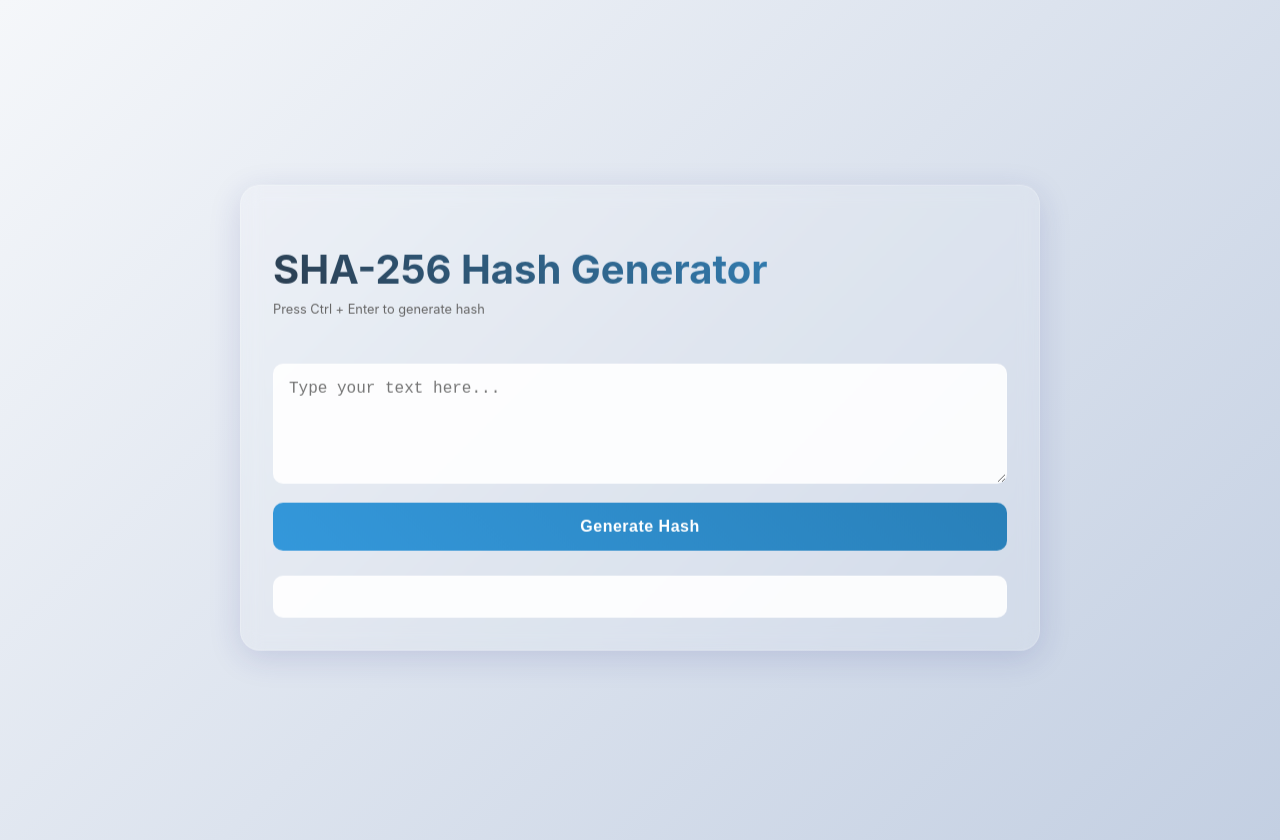
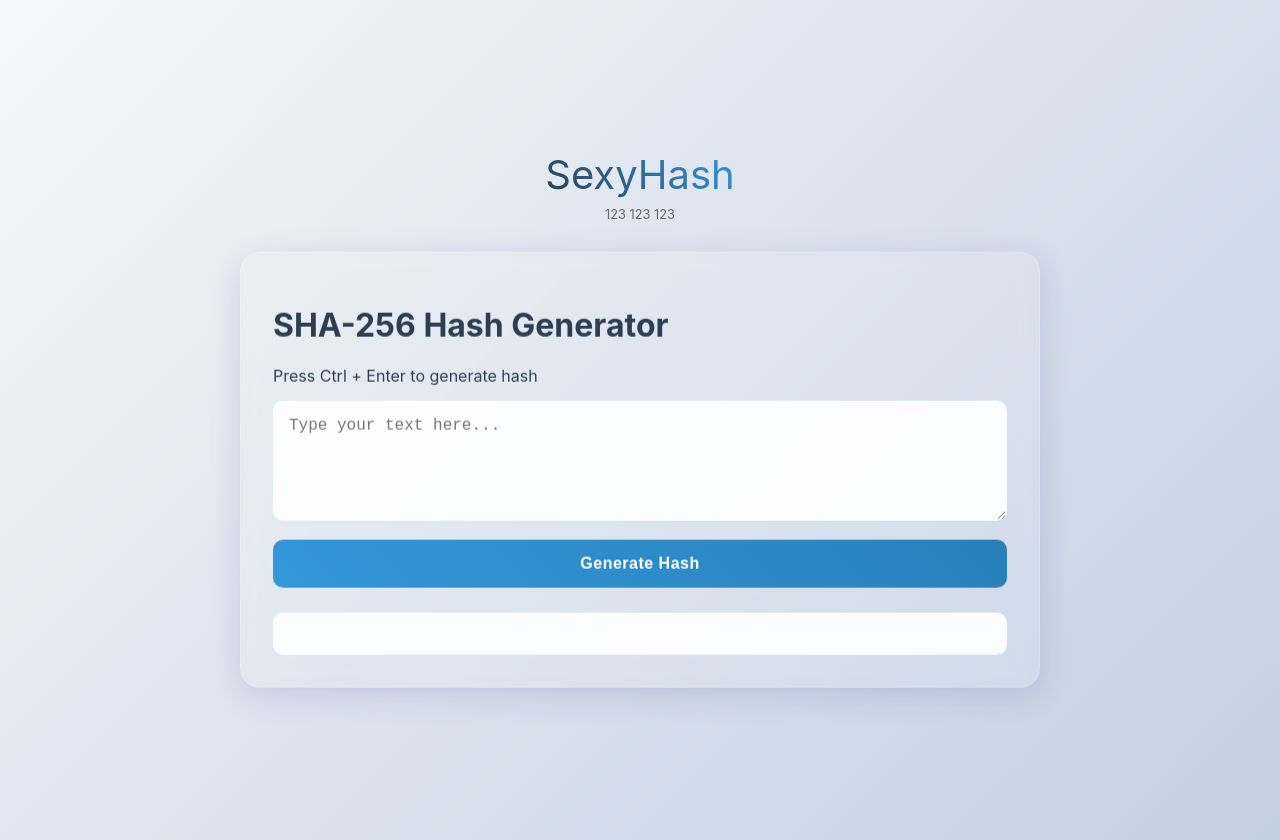
Before and after one commit to RogueZach/SexyHash, a plain HTML site: page main.html in a window 1280 px wide. Drawn offline with Linux system fonts and the light colour scheme.

Commit message:
added title

```diff
--- a/main.html
+++ b/main.html
@@ -25,7 +25,7 @@
       justify-content: center;
     }
 
-    h1 {
+    .main-title {
       font-size: 2.5rem;
       margin-bottom: 0.5rem;
       background: linear-gradient(45deg, #2c3e50, #3498db);
@@ -33,13 +33,14 @@
       background-clip: text;
       -webkit-text-fill-color: transparent;
       animation: fadeIn 1s ease-out;
+      text-align: center;
     }
 
-    .shortcut-hint {
+    .sub-text {
       font-size: 0.8rem;
       color: #666;
       margin-bottom: 2rem;
-      text-align: left;
+      text-align: center;
     }
 
     .container {
@@ -148,6 +149,8 @@
   </style>
 </head>
 <body>
+  <div class="main-title">SexyHash</div>
+  <div class="sub-text">123 123 123</div>
   <div class="container">
     <h1>SHA-256 Hash Generator</h1>
     <div class="shortcut-hint">Press Ctrl + Enter to generate hash</div>
```
